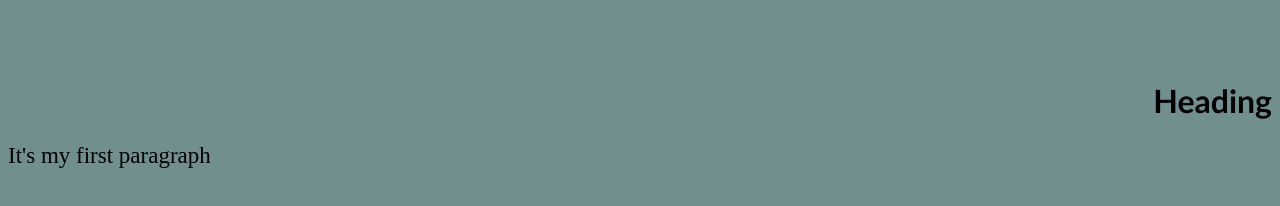
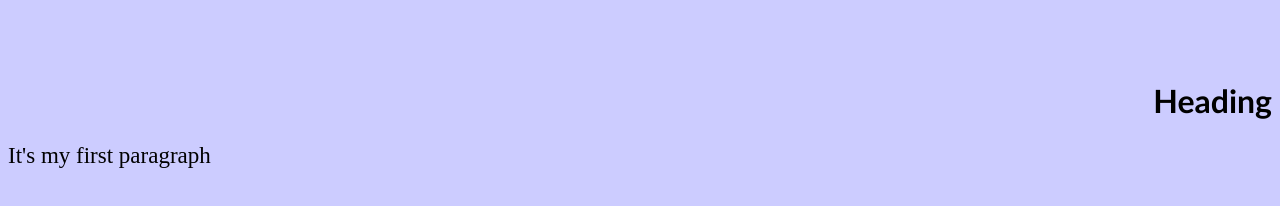
Before and after one commit to karitmichalski/newProject, a plain HTML site: page index.html in a window 1280 px wide. Drawn offline with Linux system fonts and the light colour scheme.

Commit message:
background color changed

```diff
--- a/index.css
+++ b/index.css
@@ -1,5 +1,5 @@
 body {
-    background-color: #718f8f;
+    background-color: #ccccff;
 }
 
 h1 {
```
